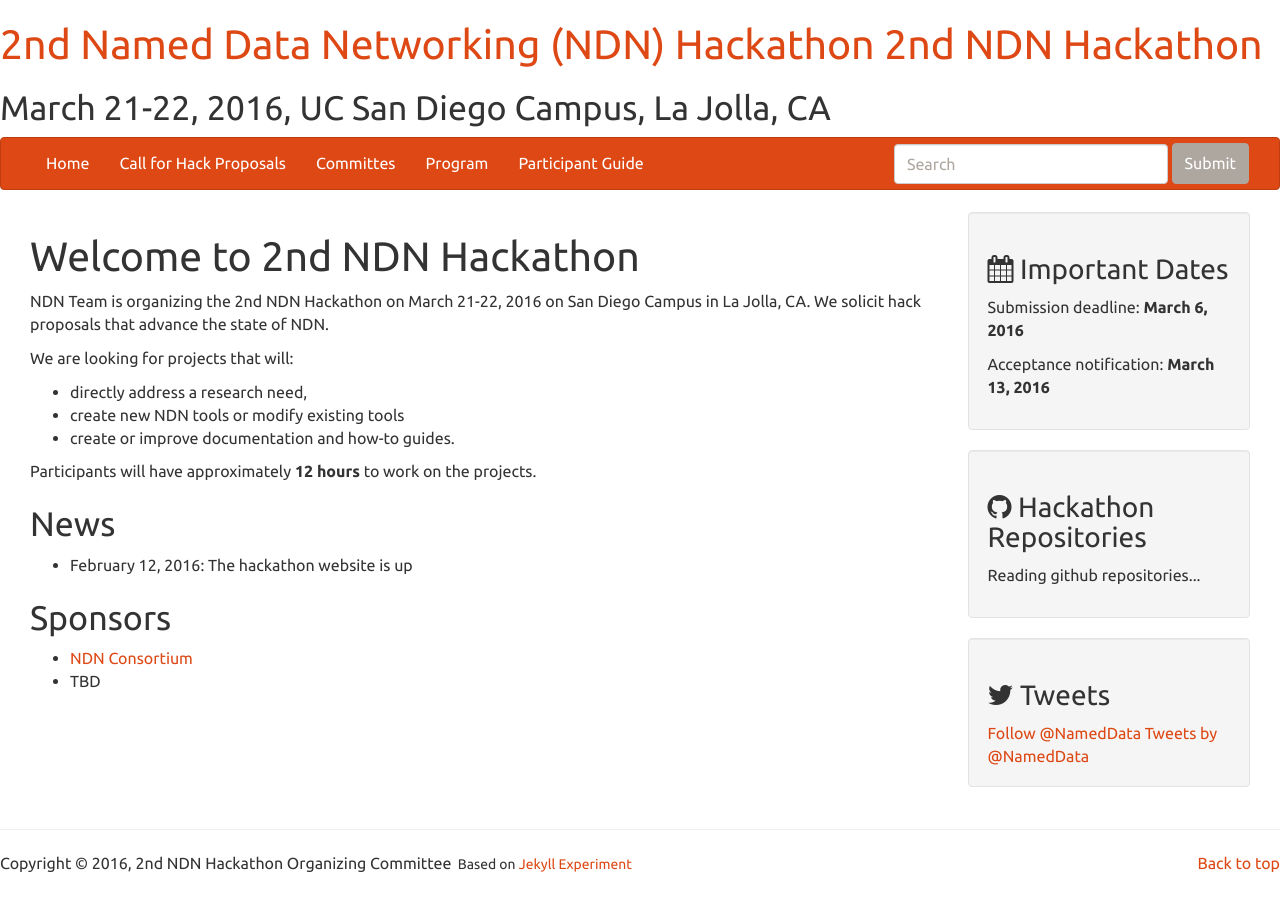
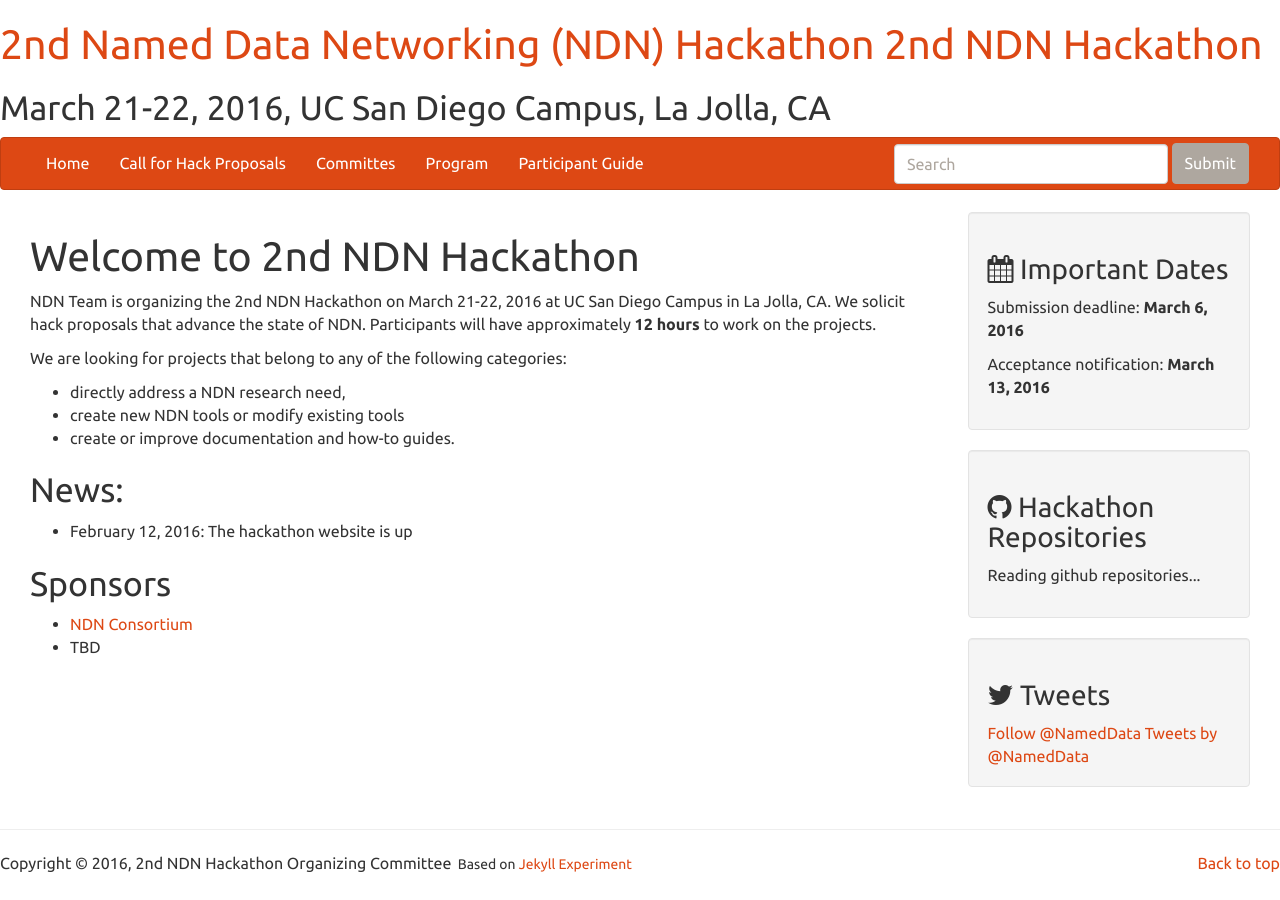
Before and after one commit to 2nd-ndn-hackathon/2nd-ndn-hackathon.github.io, a Jekyll site: the page built from index.md, in a window 1280 px wide. Built offline with Jekyll 4.4.1, drawn with Linux system fonts in a browser that asks for light colours; comment, search, counter and statistics services are not loaded.

Commit message:
updating index.md

```diff
--- a/index.md
+++ b/index.md
@@ -3,17 +3,16 @@
 title: Welcome to 2nd NDN Hackathon
 ---
 
-NDN Team is organizing the 2nd NDN Hackathon on March 21-22, 2016 on San Diego Campus in La Jolla, CA.  We solicit hack proposals that advance the state of NDN.
+NDN Team is organizing the 2nd NDN Hackathon on March 21-22, 2016 at UC San Diego Campus in La Jolla, CA.  We solicit hack proposals that advance the state of NDN.  Participants will have approximately **12 hours** to work on the projects.
 
-We are looking for projects that will:
+We are looking for projects that belong to any of the following categories:
+ - directly address a NDN research need,
+ - create new NDN tools or modify existing tools
+ - create or improve documentation and how-to guides.
 
-- directly address a research need,
-- create new NDN tools or modify existing tools
-- create or improve documentation and how-to guides.
 
-Participants will have approximately **12 hours** to work on the projects.
 
-## News
+## News:
 
 - February 12, 2016: The hackathon website is up
 
```
